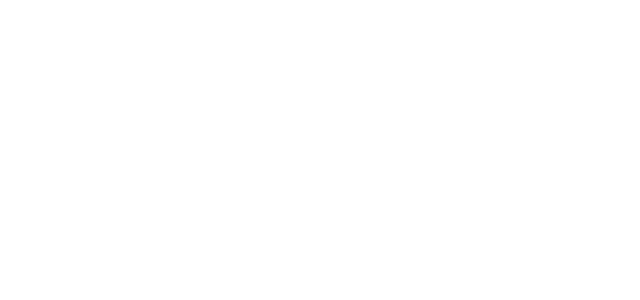
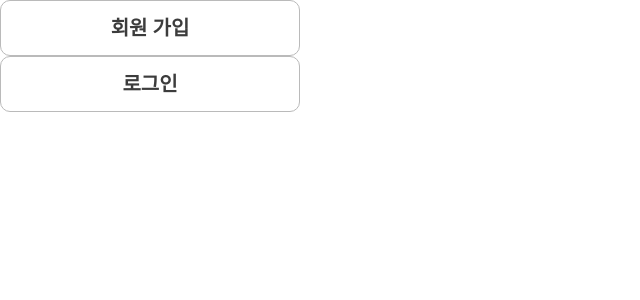
Before and after one commit to SPARCS-Service-Hackathon-2024/A12-Frontend, a Next.js app: page / in a window 1280 px wide. Shown: the top 300 px of the page, without its empty margins (0-640 px from the left). Built offline with nearby package versions, Linux system fonts and the light colour scheme.

Commit message:
✨ Main page 생성

```diff
--- /dev/null
+++ b/src/pageComponents/Main.tsx
@@ -0,0 +1,36 @@
+import { Box, Center, Text } from "@chakra-ui/react";
+import { useRouter } from "next/router";
+
+export interface MainProps {}
+
+function Main({}: MainProps) {
+  const router = useRouter();
+
+  return (
+    <Box w={"100vh"} h={"100vh"}>
+      <Center
+        h={"56px"}
+        w={"300px"}
+        borderRadius={"10px"}
+        border={"1px solid #bababa"}
+        background={"rgba(255, 255, 255, 0.30)"}
+      >
+        <Text fontSize={"20px"} fontWeight={600}>
+          회원 가입
+        </Text>
+      </Center>
+      <Center
+        h={"56px"}
+        w={"300px"}
+        borderRadius={"10px"}
+        border={"1px solid #bababa"}
+      >
+        <Text fontSize={"20px"} fontWeight={600}>
+          로그인
+        </Text>
+      </Center>
+    </Box>
+  );
+}
+
+export default Main;
--- a/src/pages/index.tsx
+++ b/src/pages/index.tsx
@@ -1,5 +1,7 @@
+import Main from "@/pageComponents/Main";
+
 export function IndexPage() {
-  return <></>;
+  return <Main />;
 }
 
 export default IndexPage;
```
